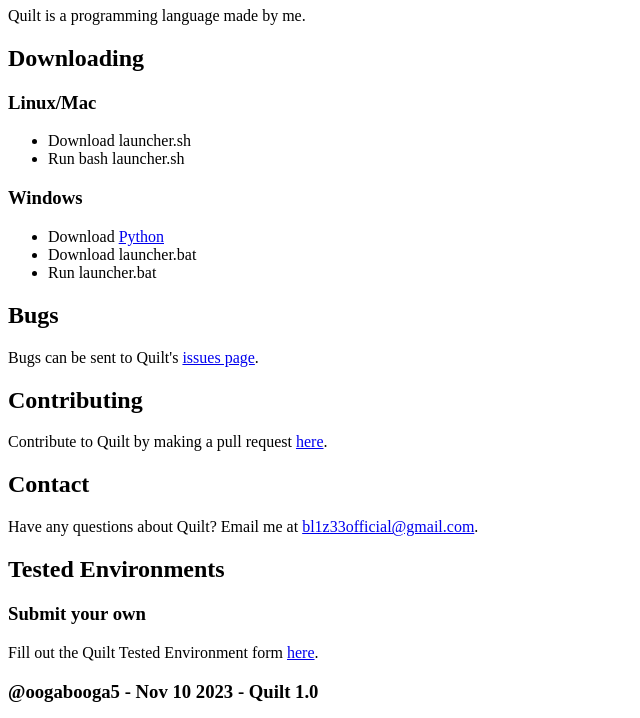
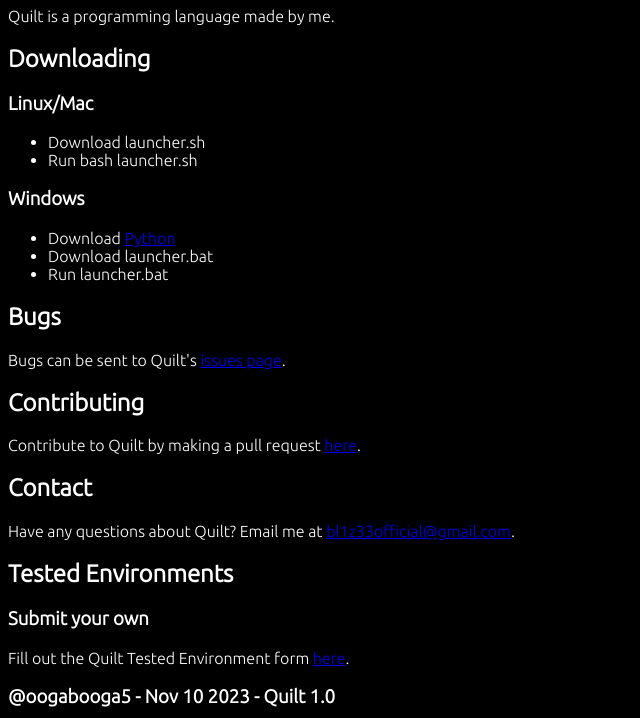
Before and after one commit to oogabooga5/quilt, a plain HTML site: page index.html in a window 1280 px wide. Shown: the part 73-791 px from the top of the page, without its empty margins (0-640 px from the left). Drawn offline with Linux system fonts and the light colour scheme.

Commit message:
Add CSS to website

```diff
--- a/index.html
+++ b/index.html
@@ -3,6 +3,7 @@
 <head>
     <meta charset="UTF-8">
     <meta name="viewport" content="width=device-width, initial-scale=1.0">
+    <link rel="stylesheet" href="style.css">
     <title>BL1Z33 | Quilt</title>
 </head>
 <body>
--- /dev/null
+++ b/style.css
@@ -0,0 +1,7 @@
+@import url('https://fonts.googleapis.com/css2?family=Ubuntu:wght@300&display=swap');
+body {
+    background: black;
+    color: white;
+    font-family: 'Ubuntu', sans-serif;
+    text-decoration: none;
+}
```
